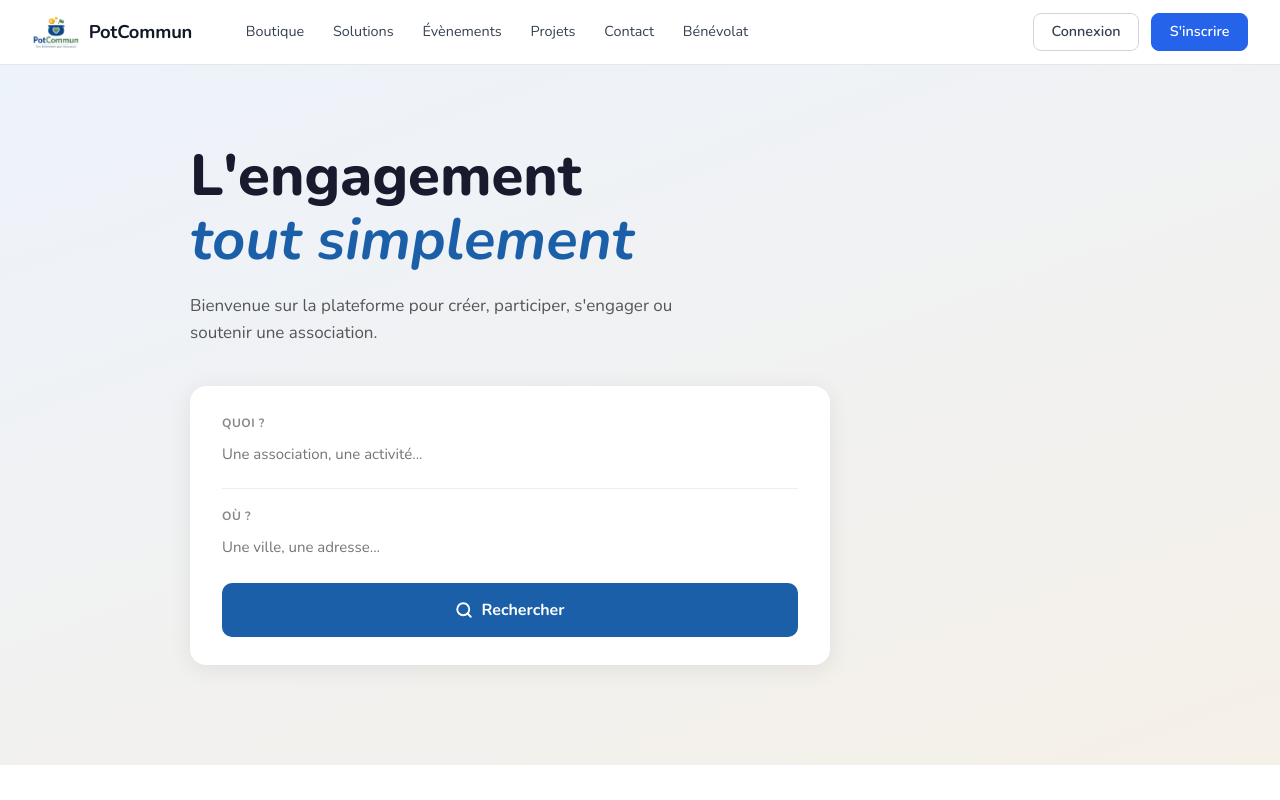
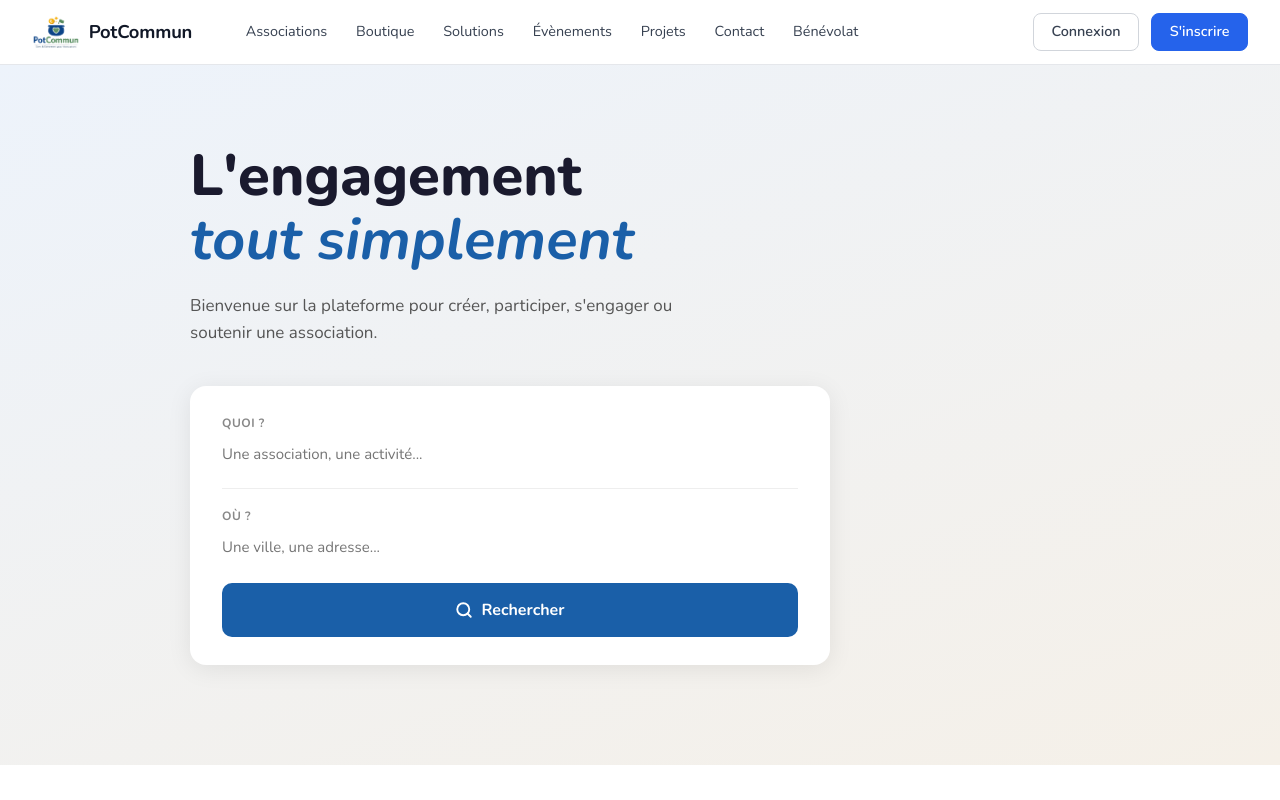
Before and after one commit to Alexandre-Jln/Projet-MESI, a React (Vite) app in the folder frontend/: page / in a window 1280 px wide. Shown: the top 800 px of the page. Built offline with nearby package versions, Linux system fonts and the light colour scheme; no server answers.

Commit message:
feat: adding Header to Associations page et Association page to Header.jsx

```diff
--- a/frontend/src/components/Header.jsx
+++ b/frontend/src/components/Header.jsx
@@ -3,12 +3,13 @@ import logo from "../assets/logopotcommun.png";
 import "../css/Header.css";
 
 const NAV_LINKS = [
-    { label: "Boutique",   path: "/boutique" },
-    { label: "Solutions",  path: "/solutions" },
-    { label: "Évènements", path: "/evenements" },
-    { label: "Projets",    path: "/projets" },
-    { label: "Contact",    path: "/contact" },
-    { label: "Bénévolat",  path: "/benevolat" },
+    { label: "Associations", path: "/associations" },
+    { label: "Boutique",     path: "/boutique" },
+    { label: "Solutions",    path: "/solutions" },
+    { label: "Évènements",   path: "/evenements" },
+    { label: "Projets",      path: "/projets" },
+    { label: "Contact",      path: "/contact" },
+    { label: "Bénévolat",    path: "/benevolat" },
 ];
 
 export default function Header() {
--- a/frontend/src/pages/public/AssociationsPage.tsx
+++ b/frontend/src/pages/public/AssociationsPage.tsx
@@ -4,6 +4,7 @@ import { useAssociations, fetchFilterOptions } from "../../hooks/useAssociations
 import AssociationCard from "../../components/association/AssociationCard";
 import AssociationFilters from "../../components/association/AssociationFilters";
 import Pagination from "../../components/ui/Pagination";
+import Layout from "../../components/Layout";
 import styles from "./AssociationsPage.module.css";
 
 export default function AssociationsPage() {
@@ -57,6 +58,7 @@ export default function AssociationsPage() {
     }, [setSearchParams]);
 
     return (
+        <Layout>
         <div className={styles.page}>
             <div className={styles.filtersBar}>
                 <AssociationFilters
@@ -99,5 +101,6 @@ export default function AssociationsPage() {
                 )}
             </div>
         </div>
+        </Layout>
     );
 }
```
